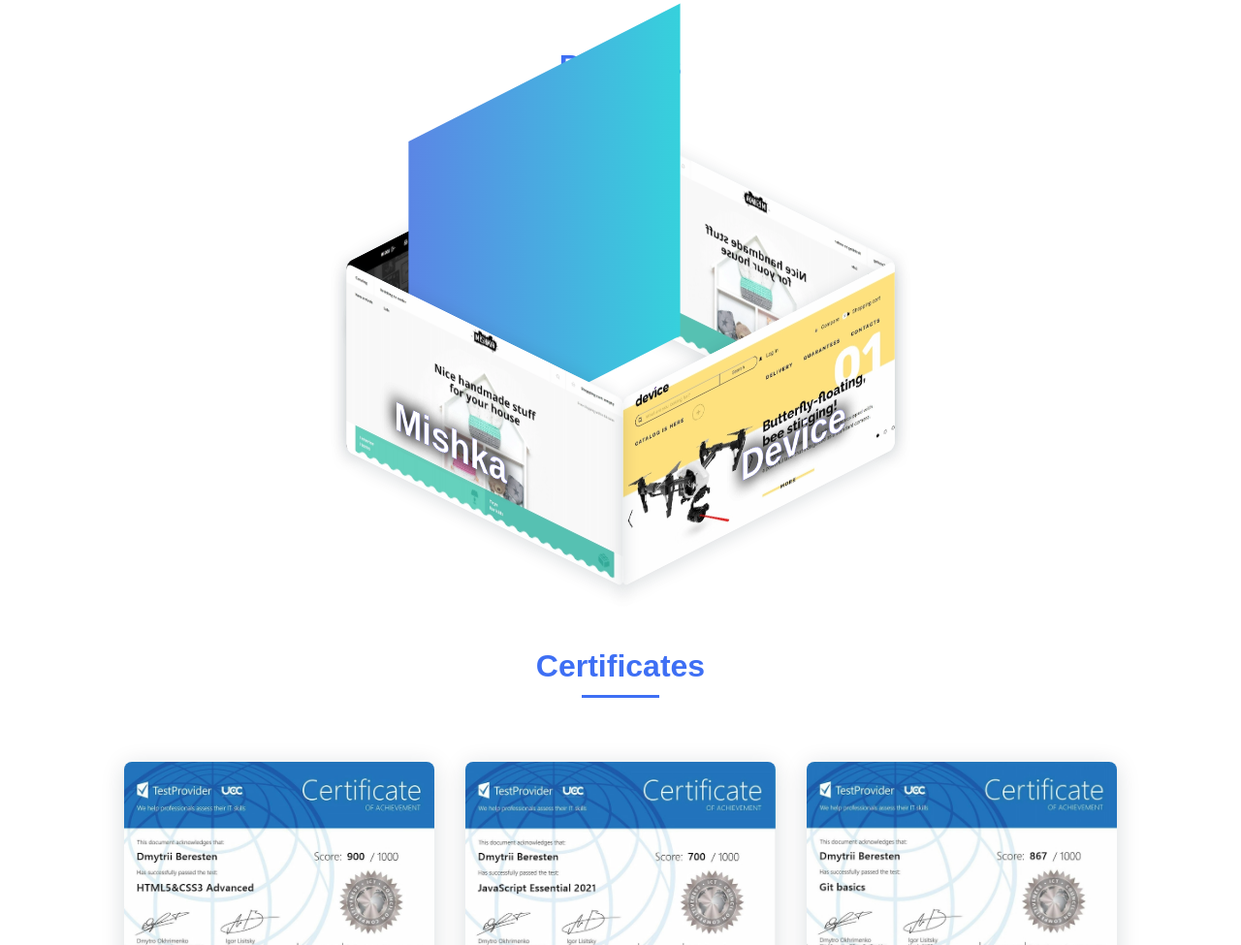
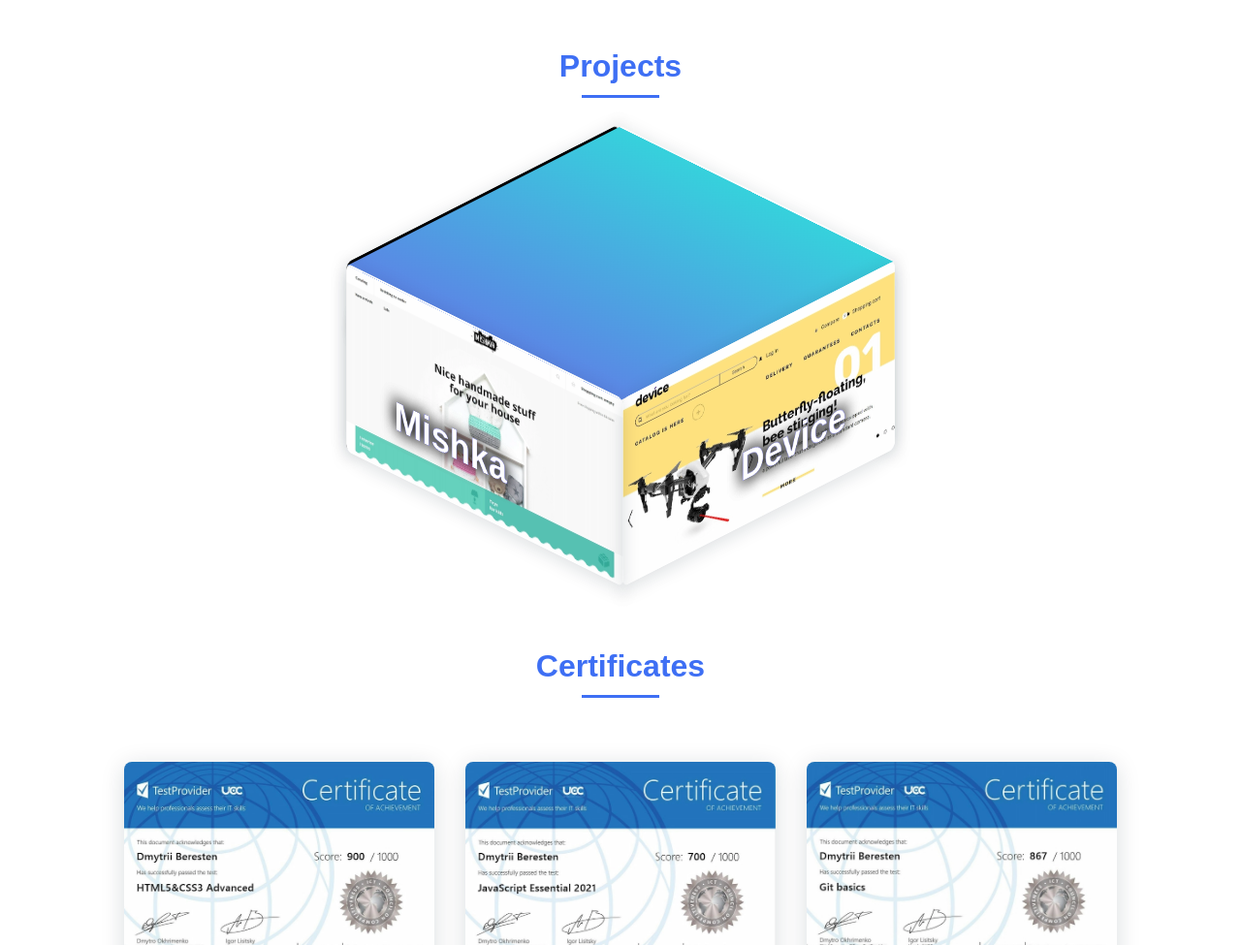
Before and after one commit to mentalhealf/portfolio, a plain HTML site: page index.html in a window 1280 px wide. Shown: the part 1742-2717 px from the top of the page at 97% size. Drawn offline with nearby package versions, Linux system fonts and the light colour scheme.

Commit message:
Update index.html

```diff
--- a/index.html
+++ b/index.html
@@ -161,7 +161,11 @@
             <h2 class="section-title projec">Projects</h2>
 
             <div class="cube">
-                <div class="top">
+                <!-- <div class="top">
+                    <div class="wallpaper">
+                    </div>
+                </div> -->
+                <div class="wallpapers">
                     <div class="wallpaper">
                     </div>
                 </div>
```
